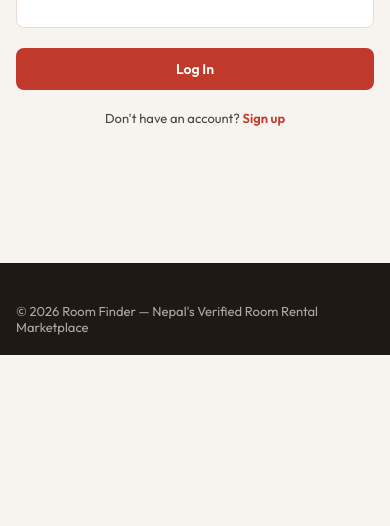
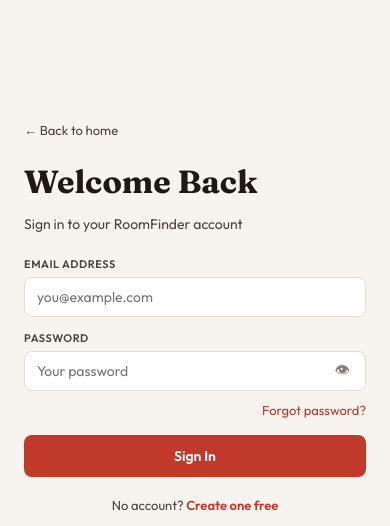
Before and after one commit to Taestha123/room_finder, a Django app: page /accounts/login/ in a window 390 px wide. Shown: the part 329-855 px from the top of the page. Before the commit the page ends 684 px from the top, so only its background shows below. Run offline with Django 5.2, Linux system fonts and the light colour scheme.

Commit message:
worked on the login system

```diff
--- a/accounts/forms.py
+++ b/accounts/forms.py
@@ -13,7 +13,7 @@ class RegistrationForm(forms.ModelForm):
         ('tenant', 'Tenant — I want to find a room'),
         ('landlord', 'Landlord — I want to list a room'),
     )
-    role = forms.ChoiceField(choices=ROLE_CHOICES, widget=forms.RadioSelect)
+
 
     class Meta:
         model = User
--- /dev/null
+++ b/static/css/auth.css
@@ -0,0 +1,226 @@
+
+
+.auth-page {
+  display: flex;
+  min-height: 100vh;
+}
+
+.auth-image-panel {
+  flex: 1;
+  position: relative;
+  background-image: url('/static/img/auth-bg.jpg');
+  background-size: cover;
+  background-position: center;
+  background-color: var(--color-ink);
+  color: #fff;
+  display: flex;
+  flex-direction: column;
+  justify-content: space-between;
+  padding: 32px;
+  overflow: hidden;
+}
+.auth-image-panel::after {
+  content: '';
+  position: absolute;
+  inset: 0;
+  background: linear-gradient(180deg, rgba(0,0,0,0.55), rgba(0,0,0,0.8));
+  z-index: 0;
+}
+.auth-image-panel > * {
+  position: relative;
+  z-index: 1;
+}
+.auth-logo {
+  display: flex;
+  align-items: center;
+  gap: 10px;
+}
+.auth-logo-box {
+  width: 40px;
+  height: 40px;
+  border-radius: 8px;
+  background: var(--color-brand);
+  display: flex;
+  align-items: center;
+  justify-content: center;
+  font-family: var(--font-display);
+  font-weight: 700;
+  font-size: 18px;
+}
+.auth-logo-text {
+  font-family: var(--font-display);
+  font-weight: 600;
+  font-size: 18px;
+}
+.auth-stars {
+  color: var(--color-gold);
+  font-size: 16px;
+  letter-spacing: 2px;
+  margin-bottom: 12px;
+}
+.auth-quote {
+  font-family: var(--font-display);
+  font-style: italic;
+  font-size: 24px;
+  line-height: 1.4;
+  margin-bottom: 12px;
+}
+.auth-quote-author {
+  font-size: 14px;
+  opacity: 0.85;
+}
+.auth-form-panel {
+  flex: 1;
+  display: flex;
+  align-items: flex-start;
+  justify-content: center;
+  padding-top: 120px;
+  padding-left: 24px;
+  padding-right: 24px;
+  background: var(--color-cream);
+}
+.auth-form-inner {
+  width: 100%;
+  max-width: 420px;
+}
+.back-home {
+  font-size: 13px;
+  color: var(--color-ink-soft);
+  display: inline-flex;
+  align-items: center;
+  gap: 4px;
+  margin-bottom: 24px;
+}
+.back-home:hover { color: var(--color-brand); }
+
+.demo-login-box {
+  border: 1px solid var(--color-rule);
+  border-radius: var(--radius-md);
+  padding: 16px;
+  margin-bottom: 20px;
+  background: #fff;
+}
+.demo-login-label {
+  font-size: 11px;
+  letter-spacing: 0.08em;
+  text-transform: uppercase;
+  color: var(--color-muted);
+  margin-bottom: 10px;
+}
+.demo-login-buttons {
+  display: flex;
+  gap: 8px;
+}
+.demo-btn {
+  flex: 1;
+  padding: 10px;
+  border: 1px solid var(--color-rule);
+  border-radius: 8px;
+  font-size: 13px;
+  font-weight: 600;
+  background: #fff;
+  color: var(--color-ink);
+}
+.demo-btn:hover { border-color: var(--color-brand); }
+.demo-btn.active { background: var(--color-brand); color: #fff; border-color: var(--color-brand); }
+
+.divider {
+  display: flex;
+  align-items: center;
+  gap: 10px;
+  color: var(--color-muted);
+  font-size: 12px;
+  margin: 20px 0;
+}
+.divider::before, .divider::after {
+  content: '';
+  flex: 1;
+  height: 1px;
+  background: var(--color-rule);
+}
+
+.form-label {
+  font-size: 11px;
+  letter-spacing: 0.05em;
+  text-transform: uppercase;
+  font-weight: 600;
+  color: var(--color-ink-soft);
+  display: block;
+  margin-bottom: 6px;
+}
+
+.input-with-icon { position: relative; }
+.input-with-icon input {
+  width: 100%;
+  padding: 10px 40px 10px 12px;
+  border: 1px solid var(--color-rule);
+  border-radius: 8px;
+  font-size: 14px;
+}
+.toggle-password {
+  position: absolute;
+  right: 10px;
+  top: 50%;
+  transform: translateY(-50%);
+  background: none;
+  border: none;
+  cursor: pointer;
+  color: var(--color-muted);
+  font-size: 15px;
+}
+
+.role-cards {
+  display: grid;
+  grid-template-columns: 1fr 1fr;
+  gap: 10px;
+  margin-bottom: 16px;
+}
+.role-card {
+  position: relative;
+  display: block;
+  border: 1.5px solid var(--color-rule);
+  border-radius: 10px;
+  padding: 12px 14px;
+  cursor: pointer;
+  background: #fff;
+}
+.role-card input[type="radio"] {
+  position: absolute;
+  opacity: 0;
+}
+.role-card:has(input:checked),
+.role-card.selected {
+  border-color: var(--color-brand);
+  background: var(--color-brand-light);
+}
+.role-card-head {
+  display: flex;
+  align-items: center;
+  gap: 6px;
+  font-weight: 600;
+  font-size: 14px;
+  margin-bottom: 2px;
+}
+.role-card-sub {
+  font-size: 12px;
+  color: var(--color-ink-soft);
+  margin-left: 22px;
+}
+input:-webkit-autofill {
+  -webkit-box-shadow: 0 0 0 1000px #fff inset;
+  transition: background-color 5000s ease-in-out 0s;
+}
+.btn-primary {
+  box-shadow: 0 1px 2px rgba(0,0,0,0.08);
+  transition: background-color 0.15s, transform 0.1s;
+}
+.btn-primary:active { transform: scale(0.98); }
+
+input[type="email"], input[type="password"] {
+  transition: border-color 0.15s;
+}
+
+@media (max-width: 900px) {
+  .auth-page { flex-direction: column; }
+  .auth-image-panel { min-height: 240px; }
+}
--- /dev/null
+++ b/templates/accounts/_auth_side_panel.html
@@ -0,0 +1,13 @@
+{% load static %}
+<div class="auth-image-panel">
+  <div class="auth-logo">
+    <div class="auth-logo-box">R</div>
+    <span class="auth-logo-text">RoomFinder Nepal</span>
+  </div>
+
+  <div>
+    <div class="auth-stars">&#9733;&#9733;&#9733;&#9733;&#9733;</div>
+    <p class="auth-quote">&ldquo;Found my dream apartment in Lalitpur in just 2 days. The verification gave me total confidence.&rdquo;</p>
+    <p class="auth-quote-author">&mdash; Priya Tamang, Tenant in Lalitpur</p>
+  </div>
+</div>
--- /dev/null
+++ b/templates/accounts/auth_base.html
@@ -0,0 +1,18 @@
+{% load static %}
+<!DOCTYPE html>
+<html lang="en">
+<head>
+  <meta charset="UTF-8">
+  <meta name="viewport" content="width=device-width, initial-scale=1.0">
+  <title>{% block title %}Room Finder{% endblock %}</title>
+  <link rel="stylesheet" href="{% static 'css/base.css' %}">
+  <link rel="stylesheet" href="{% static 'css/auth.css' %}">
+</head>
+<body>
+  <div class="auth-page">
+    {% block content %}{% endblock %}
+  </div>
+  <script src="{% static 'js/main.js' %}"></script>
+  {% block extra_js %}{% endblock %}
+</body>
+</html>
--- a/templates/accounts/login.html
+++ b/templates/accounts/login.html
@@ -1,9 +1,14 @@
-{% extends 'base.html' %}
-{% block title %}Log In — Room Finder{% endblock %}
+{% extends 'accounts/auth_base.html' %}
+{% block title %}Sign In — Room Finder{% endblock %}
 {% block content %}
-<div class="container" style="max-width:420px; padding:60px 16px;">
-  <h1 style="font-size:28px; margin-bottom:8px;">Welcome back</h1>
-  <p style="color:var(--color-ink-soft); font-size:14px; margin-bottom:24px;">Log in to your Room Finder account.</p>
+
+{% include 'accounts/_auth_side_panel.html' %}
+
+<div class="auth-form-panel">
+  <div class="auth-form-inner">
+    <a href="{% url 'core:home' %}" class="back-home">&larr; Back to home</a>
+    <h1 style="font-size:32px; margin-bottom:6px;">Welcome Back</h1>
+    <p style="color:var(--color-ink-soft); font-size:14px; margin-bottom:24px;">Sign in to your RoomFinder account</p>
 
     {% if form.non_field_errors %}
       <div style="background:var(--color-brand-light); color:var(--color-brand-dark); padding:10px 14px; border-radius:8px; margin-bottom:16px; font-size:13px;">
@@ -11,33 +16,51 @@
       </div>
     {% endif %}
 
-  <form method="post">
+    <form method="post" id="login-form">
       {% csrf_token %}
+
       <div style="margin-bottom:14px;">
-      <label style="font-size:13px; font-weight:500;">Email</label>
-      {{ form.username }}
+        <label class="form-label">Email Address</label>
+        <input type="email" name="username" id="login-email" placeholder="you@example.com" required>
       </div>
-    <div style="margin-bottom:20px;">
-      <label style="font-size:13px; font-weight:500;">Password</label>
-      {{ form.password }}
+
+      <div style="margin-bottom:8px;">
+        <label class="form-label">Password</label>
+        <div class="input-with-icon">
+          <input type="password" name="password" id="login-password" placeholder="Your password" required>
+          <button type="button" class="toggle-password" data-target="login-password">&#128065;</button>
         </div>
-    <button type="submit" class="btn btn-primary" style="width:100%; justify-content:center; padding:12px;">Log In</button>
+      </div>
+
+      <div style="text-align:right; margin-bottom:16px;">
+        <a href="#" style="font-size:13px; color:var(--color-brand);">Forgot password?</a>
+      </div>
+
+      <button type="submit" class="btn btn-primary" style="width:100%; justify-content:center; padding:12px;">Sign In</button>
     </form>
 
     <p style="text-align:center; font-size:13px; margin-top:20px; color:var(--color-ink-soft);">
-    Don't have an account? <a href="{% url 'accounts:register' %}" style="color:var(--color-brand); font-weight:600;">Sign up</a>
+      No account? <a href="{% url 'accounts:register' %}" style="color:var(--color-brand); font-weight:600;">Create one free</a>
     </p>
+  </div>
 </div>
 
 <style>
   input[type="text"], input[type="email"], input[type="password"] {
-    width: 100%;
-    padding: 10px 12px;
     border: 1px solid var(--color-rule);
-    border-radius: var(--radius-sm);
+    border-radius: 8px;
     font-size: 14px;
-    margin-top: 4px;
   }
   input:focus { outline: 2px solid var(--color-brand); outline-offset: -1px; }
+  #login-email { width: 100%; padding: 10px 12px; }
 </style>
+
+<script>
+  document.querySelectorAll('.toggle-password').forEach(function (btn) {
+    btn.addEventListener('click', function () {
+      var input = document.getElementById(btn.dataset.target);
+      input.type = input.type === 'password' ? 'text' : 'password';
+    });
+  });
+</script>
 {% endblock %}
```
Also changed, not shown: templates/accounts/register.html (+56 -20 lines), 1 other file. Lines whose indentation alone changed are shown as unchanged.
